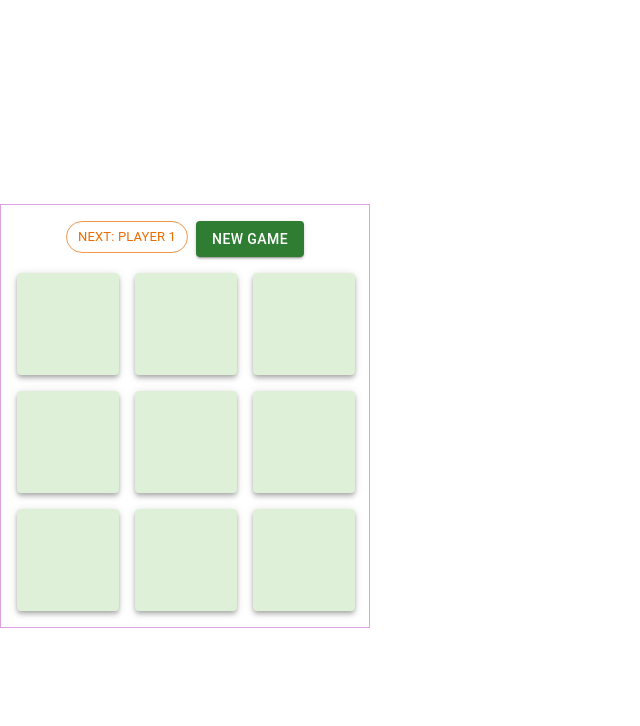
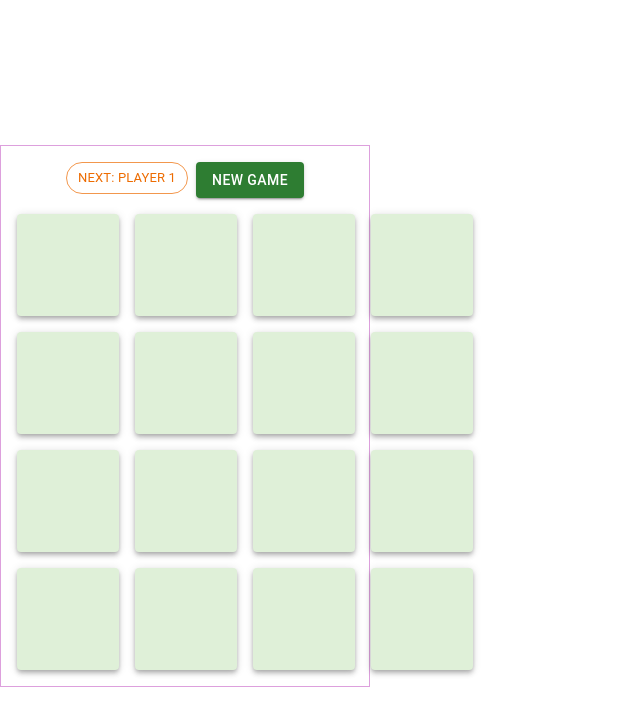
Before and after one commit to DianaDuta/AccesoDatos, a React (Vite) app in the folder react.2/: page / in a window 1280 px wide. Shown: the top 726 px of the page, without its empty margins (0-640 px from the left). Built offline with nearby package versions, Linux system fonts and the light colour scheme.

Commit message:
4 en raya funcionando

```diff
--- a/react.2/src/components/Tablero.tsx
+++ b/react.2/src/components/Tablero.tsx
@@ -3,7 +3,7 @@ import { Box, Stack, Button, Chip } from "@mui/material";
 import Casilla from "./Casilla";
 
 type Casilla = "X" | "O" | null;
-const tableroInicial: Casilla[] = Array(9).fill(null);
+const tableroInicial: Casilla[] = Array(16).fill(null);
 
 export default function Tablero() {
     /* ---------- estado ---------- */
@@ -13,14 +13,14 @@ export default function Tablero() {
 
     /* --------- comprobaciones ----------- */
     const lineas = [
-        [0, 1, 2], [3, 4, 5], [6, 7, 8],      // filas
-        [0, 3, 6], [1, 4, 7], [2, 5, 8],      // columnas
-        [0, 4, 8], [2, 4, 6],                 // diagonales
+        [0, 1, 2, 3], [4, 5, 6, 7], [8, 9, 10, 11], [12, 13, 14, 15],      // filas
+        [0, 4, 8, 12], [1, 5, 9, 13], [2, 6, 10, 14], [3, 7, 11, 15],      // columnas
+        [0, 5, 10, 15], [3, 6, 9, 12],                                     // diagonales
     ];
 
     const comprobarGanador = (next: Casilla[]) => {
-        for (const [a, b, c] of lineas)
-        if (next[a] && (next[a] === next[b]) && (next[a] === next[c])) return next[a];
+        for (const [a, b, c, d] of lineas)
+        if (next[a] && (next[a] === next[b]) && (next[a] === next[c]) && (next[a] == next[d])) return next[a];
         return null;
     };
 
@@ -71,11 +71,12 @@ export default function Tablero() {
             </Button>
         </Stack>
 
-        {/* tablero 3×3 */}
+        {/* tablero 4x4 */}
         <Box
             sx={{
                 display: "grid",
-                gridTemplateColumns: "repeat(3, 1fr)",
+                gridTemplateColumns: "repeat(4, 1fr)",
+                gridTemplateRows: "repeat(4, 1fr)",
                 gap: 2,
             }}
         >
```
